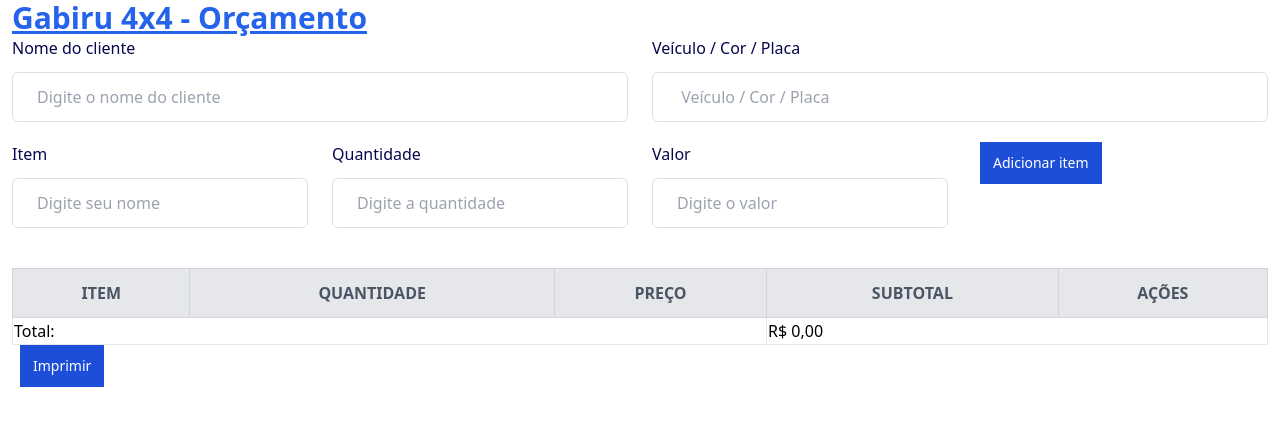
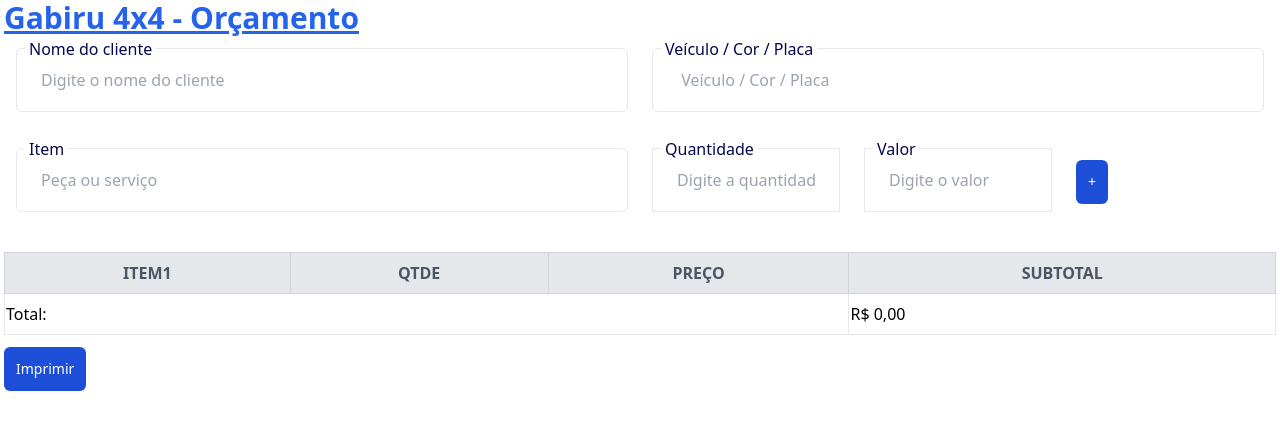
Before and after one commit to glecio/orcamentos, a React (Create React App) app: page / in a window 1280 px wide. Shown: the top 430 px of the page. Built offline with nearby package versions, Linux system fonts and the light colour scheme.

Commit message:
inserindo a logo e ajustes na tabela

```diff
--- a/src/Output.css
+++ b/src/Output.css
@@ -559,64 +559,37 @@
   --tw-backdrop-sepia:  ;
 }
 
-.container {
-  width: 100%;
+.absolute {
+  position: absolute;
 }
 
-@media (min-width: 640px) {
-  .container {
-    max-width: 640px;
-  }
+.relative {
+  position: relative;
 }
 
-@media (min-width: 768px) {
-  .container {
-    max-width: 768px;
-  }
+.-top-3 {
+  top: -0.75rem;
 }
 
-@media (min-width: 1024px) {
-  .container {
-    max-width: 1024px;
-  }
+.left-2 {
+  left: 0.5rem;
 }
 
-@media (min-width: 1280px) {
-  .container {
-    max-width: 1280px;
-  }
+.my-3 {
+  margin-top: 0.75rem;
+  margin-bottom: 0.75rem;
 }
 
-@media (min-width: 1536px) {
-  .container {
-    max-width: 1536px;
-  }
-}
-
-.mx-auto {
-  margin-left: auto;
-  margin-right: auto;
-}
-
-.-mx-3 {
-  margin-left: -0.75rem;
-  margin-right: -0.75rem;
+.mb-3 {
+  margin-bottom: 0.75rem;
 }
 
 .mb-5 {
   margin-bottom: 1.25rem;
 }
 
-.mb-3 {
-  margin-bottom: 0.75rem;
-}
-
-.ml-2 {
-  margin-left: 0.5rem;
-}
-
-.mb-10 {
-  margin-bottom: 2.5rem;
+.mb-4 {
+  margin-bottom: 1rem;
 }
 
 .mt-5 {
@@ -639,24 +612,32 @@
   display: table;
 }
 
-.hidden {
-  display: none;
+.h-16 {
+  height: 4rem;
+}
+
+.h-full {
+  height: 100%;
 }
 
 .w-full {
   width: 100%;
 }
 
+.w-24 {
+  width: 6rem;
+}
+
 .border-collapse {
   border-collapse: collapse;
 }
 
-.flex-row {
-  flex-direction: row;
+.flex-wrap {
+  flex-wrap: wrap;
 }
 
-.flex-wrap {
-  flex-wrap: wrap;
+.content-center {
+  align-content: center;
 }
 
 .items-center {
@@ -669,11 +650,6 @@
 
 .border {
   border-width: 1px;
-}
-
-.border-\[\#e0e0e0\] {
-  --tw-border-opacity: 1;
-  border-color: rgb(224 224 224 / var(--tw-border-opacity));
 }
 
 .border-blue-700 {
@@ -705,14 +681,23 @@
   padding: 0.75rem;
 }
 
+.p-2 {
+  padding: 0.5rem;
+}
+
+.px-1 {
+  padding-left: 0.25rem;
+  padding-right: 0.25rem;
+}
+
 .px-3 {
   padding-left: 0.75rem;
   padding-right: 0.75rem;
 }
 
-.py-3 {
-  padding-top: 0.75rem;
-  padding-bottom: 0.75rem;
+.py-1 {
+  padding-top: 0.25rem;
+  padding-bottom: 0.25rem;
 }
 
 .px-6 {
@@ -720,29 +705,14 @@
   padding-right: 1.5rem;
 }
 
-.py-2\.5 {
-  padding-top: 0.625rem;
-  padding-bottom: 0.625rem;
-}
-
 .py-2 {
   padding-top: 0.5rem;
   padding-bottom: 0.5rem;
 }
 
-.px-2 {
-  padding-left: 0.5rem;
-  padding-right: 0.5rem;
-}
-
-.px-5 {
-  padding-left: 1.25rem;
-  padding-right: 1.25rem;
-}
-
-.px-10 {
-  padding-left: 2.5rem;
-  padding-right: 2.5rem;
+.py-3 {
+  padding-top: 0.75rem;
+  padding-bottom: 0.75rem;
 }
 
 .text-3xl {
@@ -862,26 +832,14 @@
     width: 50%;
   }
 
-  .sm\:w-1\/4 {
-    width: 25%;
+  .sm\:w-1\/6 {
+    width: 16.666667%;
   }
 }
 
 @media (min-width: 1024px) {
-  .lg\:mb-0 {
-    margin-bottom: 0px;
-  }
-
   .lg\:table-cell {
     display: table-cell;
-  }
-
-  .lg\:table-row {
-    display: table-row;
-  }
-
-  .lg\:flex-row {
-    flex-direction: row;
   }
 
   .lg\:hover\:bg-gray-100:hover {
--- a/src/pages/Home/index.js
+++ b/src/pages/Home/index.js
@@ -48,15 +48,15 @@
 
 return (
     <>
-        <div className="container px-3">
-            <h1 className="text-3xl font-bold underline text-blue-600">   Gabiru 4x4 - Orçamento  </h1>
+        <div className="w-full px-1">
+            <h1 className="text-3xl mb-3 font-bold underline text-blue-600">   Gabiru 4x4 - Orçamento  </h1>
             <form onSubmit={handleSubmit}>
-                <div className="-mx-3 flex flex-wrap">
-                    <div className="w-full px-3 sm:w-1/2">
-                        <div className="mb-5">
+                <div className="mb-5 flex flex-wrap">
+                    <div className="w-full px-3 sm:w-1/2 mb-4">
+                        <div className="border rounded-md relative h-16">
                             <label
                             for="fName"
-                            className="mb-3 block text-base font-medium text-[#07074D]"
+                            className="absolute -top-3 left-2 px-1 text-base font-medium text-[#07074D] bg-white"
                             >
                             Nome do cliente
                             </label>
@@ -66,15 +66,15 @@
                                 value={ inputs.cliente ? inputs.cliente : ''}
                                 onChange={handleChange}
                                 id="fName"
-                                className="w-full rounded-md border border-[#e0e0e0] bg-white py-3 px-6 text-base font-medium text-[#6B7280] outline-none focus:border-[#6A64F1] focus:shadow-md"
+                                className="block w-full h-full rounded-md bg-white py-1 px-6 text-base font-medium text-[#6B7280] outline-none focus:border-[#6A64F1] focus:shadow-md"
                             />
                         </div>
                     </div>
-                    <div className="w-full px-3 sm:w-1/2">
-                        <div className="mb-5">
+                    <div className="w-full px-3 sm:w-1/2 mb-4">
+                        <div className="border rounded-md relative h-16">
                             <label
                             for="lName"
-                            className="mb-3 block text-base font-medium text-[#07074D]"
+                            className="absolute -top-3 left-2 px-1 text-base font-medium text-[#07074D] bg-white"
                             >
                             Veículo / Cor / Placa
                             </label>
@@ -83,55 +83,54 @@
                             name="veiculo"
                             value={ inputs.veiculo ? inputs.veiculo : ''}
                             onChange={handleChange}
-
                             placeholder=" Veículo / Cor / Placa"
-                            className="w-full rounded-md border border-[#e0e0e0] bg-white py-3 px-6 text-base font-medium text-[#6B7280] outline-none focus:border-[#6A64F1] focus:shadow-md"
+                            className="block w-full h-full rounded-md bg-white py-1 px-6 text-base font-medium text-[#6B7280] outline-none focus:border-[#6A64F1] focus:shadow-md"
                             />
                         </div>
                     </div>
 
                 </div>
 
-                <div className="-mx-3 flex flex-wrap">
-                    <div className="w-full px-3 sm:w-1/4">
-                        <div className="mb-5">
+
+                <div className="flex flex-wrap">
+                    <div className="w-full px-3 sm:w-1/2">
+                        <div className="mb-5 border rounded-md relative h-16">
                             <label
-                            for="fName"
-                            className="mb-3 block text-base font-medium text-[#07074D]"
-                            >
-                        Item
+                                for="fName"
+                                className="absolute -top-3 left-2 px-1 text-base font-medium text-[#07074D] bg-white">
+                            Item
                             </label>
                             <input
-                                placeholder='Digite seu nome'
+                                placeholder='Peça ou serviço'
                                 name='nome'
                                 value={ fields.nome ? fields.nome : ''}
                                 onChange={handleFieldsChange}
-                                className="w-full rounded-md border border-[#e0e0e0] bg-white py-3 px-6 text-base font-medium text-[#6B7280] outline-none focus:border-[#6A64F1] focus:shadow-md"
+                                className="block w-full h-full rounded-md bg-white py-1 px-6 text-base font-medium text-[#6B7280] outline-none focus:border-[#6A64F1] focus:shadow-md"
                             />
                         </div>
                     </div>
-                    <div className="w-full px-3 sm:w-1/4">
-                        <div className="mb-5">
+                    <div className="w-full px-3 sm:w-1/6">
+                        <div className="mb-5 border relative h-16">
                             <label
-                            for="lName"
-                            className="mb-3 block text-base font-medium text-[#07074D]"
+                                for="lName"
+                                className="absolute -top-3 left-2 px-1 text-base font-medium text-[#07074D] bg-white"
                             >
-                        Quantidade
+                            Quantidade
                             </label>
                             <input
-                                name='quantidade'
-                                placeholder='Digite a quantidade'
+                                name="quantidade"
+                                placeholder="Digite a quantidade"
                                 value={fields.quantidade ? fields.quantidade : ''}
                                 onChange={handleFieldsChange}
-                                className="w-full rounded-md border border-[#e0e0e0] bg-white py-3 px-6 text-base font-medium text-[#6B7280] outline-none focus:border-[#6A64F1] focus:shadow-md"
+                                className="block w-full h-full rounded-md bg-white py-1 px-6 text-base font-medium text-[#6B7280] outline-none focus:border-[#6A64F1] focus:shadow-md"
                             />
                         </div>
                     </div>
-                    <div className="w-full px-3 sm:w-1/4">
-                        <div className="mb-5">
+                    <div className="w-full px-3 sm:w-1/6">
+                        <div className="mb-5 relative border h-16">
                             <label
                             for="lName"
-                            className="mb-3 block text-base font-medium text-[#07074D]"
+                            className="absolute -top-3 left-2 px-1 text-base font-medium text-[#07074D] bg-white"
                             >
                         Valor
                             </label>
@@ -141,12 +140,12 @@
                                 name='valor'
                                 value={fields.valor ? fields.valor : ''}
                                 onChange={handleFieldsChange}
-                                className="w-full rounded-md border border-[#e0e0e0] bg-white py-3 px-6 text-base font-medium text-[#6B7280] outline-none focus:border-[#6A64F1] focus:shadow-md"
+                                className="block w-full h-full rounded-md bg-white py-1 px-6 text-base font-medium text-[#6B7280] outline-none focus:border-[#6A64F1] focus:shadow-md"
                             />
                         </div>
                     </div>
-                    <div className="w-full px-3 sm:w-1/4">
-                        <button type='submit' className='items-center py-2.5 px-3 ml-2 text-sm font-medium text-white bg-blue-700 border border-blue-700 hover:bg-blue-800 focus:ring-4 focus:outline-none focus:ring-blue-300 dark:bg-blue-600 dark:hover:bg-blue-700 dark:focus:ring-blue-800'>Adicionar item</button>
+                    <div className="w-full p-3 h-16 sm:w-1/6">
+                        <button type='submit' className='content-center items-center p-3 rounded-md text-sm font-medium text-white bg-blue-700 border-blue-700 hover:bg-blue-800 focus:ring-4 focus:outline-none focus:ring-blue-300 dark:bg-blue-600 dark:hover:bg-blue-700 dark:focus:ring-blue-800'>+</button>
                     </div>
 
                 </div>
@@ -155,37 +154,36 @@
 
             </form>
             <div className='mt-5'>
-                <table className='border-collapse w-full border'>
+                <table className="border-collapse w-full border">
                     <thead>
                         <tr>
-                            <th className="p-3 font-bold uppercase bg-gray-200 text-gray-600 border border-gray-300 lg:table-cell">Item</th>
-                            <th className="p-3 font-bold uppercase bg-gray-200 text-gray-600 border border-gray-300 lg:table-cell">quantidade</th>
-                            <th className="p-3 font-bold uppercase bg-gray-200 text-gray-600 border border-gray-300 lg:table-cell">preço</th>
-                            <th className="p-3 font-bold uppercase bg-gray-200 text-gray-600 border border-gray-300 lg:table-cell">subtotal</th>
-                            <th className="p-3 font-bold uppercase bg-gray-200 text-gray-600 border border-gray-300 lg:table-cell">Ações</th>
+                            <th className="p-2 font-bold uppercase bg-gray-200 text-gray-600 border border-gray-300 lg:table-cell">Item1</th>
+                            <th className="p-2 font-bold uppercase bg-gray-200 text-gray-600 border border-gray-300 lg:table-cell">Qtde</th>
+                            <th className="p-2 font-bold uppercase bg-gray-200 text-gray-600 border border-gray-300 lg:table-cell">preço</th>
+                            <th className="p-2 font-bold uppercase bg-gray-200 text-gray-600 border border-gray-300 lg:table-cell">subtotal</th>
                         </tr>
                     </thead>
 
                     <tbody>
                         {item.map( (peca, index ) => (
-                            <tr key={index} className="bg-white lg:hover:bg-gray-100">
-                                <td className='border'>{peca.nome}</td>
-                                <td className='border'>{peca.quantidade}</td>
-                                <td className='border'>{formataReal(peca.valor)}</td>
-                                <td className='border'>{formataReal(peca.subtotal)}</td>
-                                <td className='border'>Excluir</td>
+                            <tr key={index} className="bg-white lg:hover:bg-gray-100 py-3">
+                                <td className="border">{peca.nome}</td>
+                                <td className="border">{peca.quantidade}</td>
+                                <td className="border">{formataReal(peca.valor)}</td>
+                                <td className="border">{formataReal(peca.subtotal)}</td>
+
                             </tr>
 
                         ))}
                         <tr className='border'>
-                            <td colspan="3"  className='border'>Total:</td>
+                            <td colSpan="3"  className="border py-2">Total:</td>
                             <td>{formataReal(total)}</td>
-                            <td></td>
+
                         </tr>
                     </tbody>
                 </table>
 
-                <Link to='/print' state={{ data: item, total:total, dados:inputs}} className='inline-flex items-center py-2.5 px-3 ml-2 text-sm font-medium text-white bg-blue-700 border border-blue-700 hover:bg-blue-800 focus:ring-4 focus:outline-none focus:ring-blue-300 dark:bg-blue-600 dark:hover:bg-blue-700 dark:focus:ring-blue-800' > Imprimir</Link>
+                <Link to='/print' state={{ data: item, total:total, dados:inputs}} className='content-center my-3 inline-flex items-center p-3 rounded-md text-sm font-medium text-white bg-blue-700 border-blue-700 hover:bg-blue-800 focus:ring-4 focus:outline-none focus:ring-blue-300 dark:bg-blue-600 dark:hover:bg-blue-700 dark:focus:ring-blue-800' > Imprimir</Link>
             </div>
         </div>
     </>
--- a/src/pages/Print/index.js
+++ b/src/pages/Print/index.js
@@ -17,7 +17,7 @@
 
     return (
         <>
-        <img src={Logo}></img>
+        <img src={Logo} className="w-24"></img>
         <h1>Orçamento</h1>
         <h2>Cliente: {dados.cliente} -- Veiculo {dados.veiculo}</h2>
         <table>
```
Also changed, not shown: src/components/Nome.js (deleted, +0 -7 lines). Lines whose indentation alone changed are shown as unchanged.
